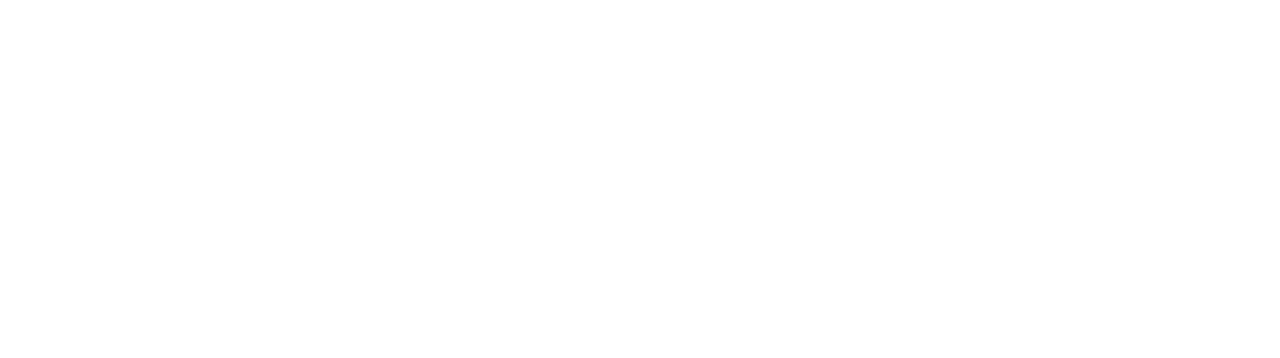
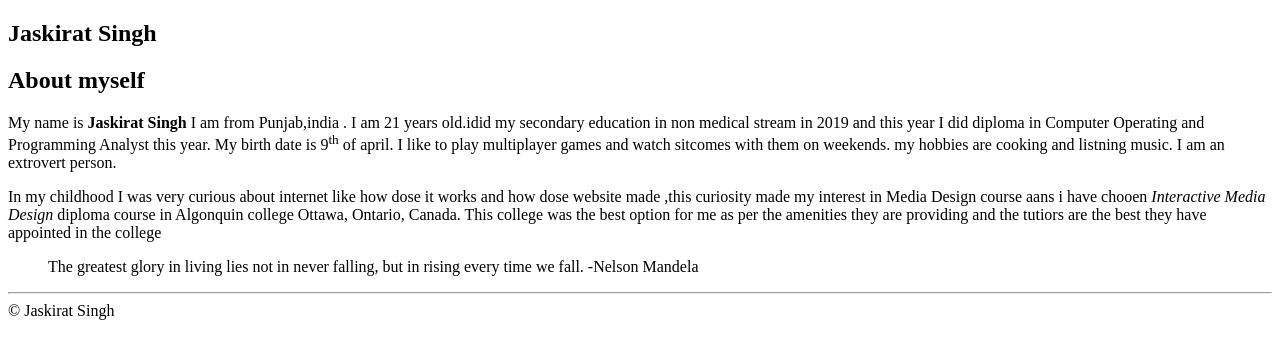
Before and after one commit to Jaskirat200/html-assingment, a plain HTML site: page index.html in a window 1280 px wide. Drawn offline with Linux system fonts and the light colour scheme.

Commit message:
first time

```diff
--- a/index.html
+++ b/index.html
@@ -4,9 +4,26 @@
     <meta charset="UTF-8">
     <meta http-equiv="X-UA-Compatible" content="IE=edge">
     <meta name="viewport" content="width=device-width, initial-scale=1.0">
-    <title>Document</title>
+    <title>Html assingment</title>
 </head>
 <body>
-
+    <article>
+        <h1>
+            Jaskirat Singh
+        </h1>
+        <h2>About myself</h2>
+        <p>My name is <b> Jaskirat Singh</b> I am from Punjab,india . I am 21 years old.idid my secondary education in non medical
+        stream in 2019 and this year I did diploma in <abbr> Computer Operating and Programming Analyst</abbr>  this year. My birth date is 9<sup>th</sup>
+        of april. I like to play multiplayer games and watch sitcomes with them on weekends. my hobbies are cooking and listning music.
+        I am an extrovert person. </p>
+        <p>
+        In my childhood I was very curious about internet like how dose it works and how dose website made ,this curiosity made my interest
+        in Media Design course aans i have chooen <em> Interactive Media Design </em> diploma course in Algonquin college Ottawa, Ontario, Canada. This
+        college was the best option for me as per the amenities they are providing and the tutiors are the best they have appointed in the college
+        </p>
+        <blockquote> The greatest glory in living lies not in never falling, but in rising every time we fall. -Nelson Mandela</blockquote>
+    </article>
+    <hr>
+    <footer> &copy; Jaskirat Singh</footer>
 </body>
 </html>
```
